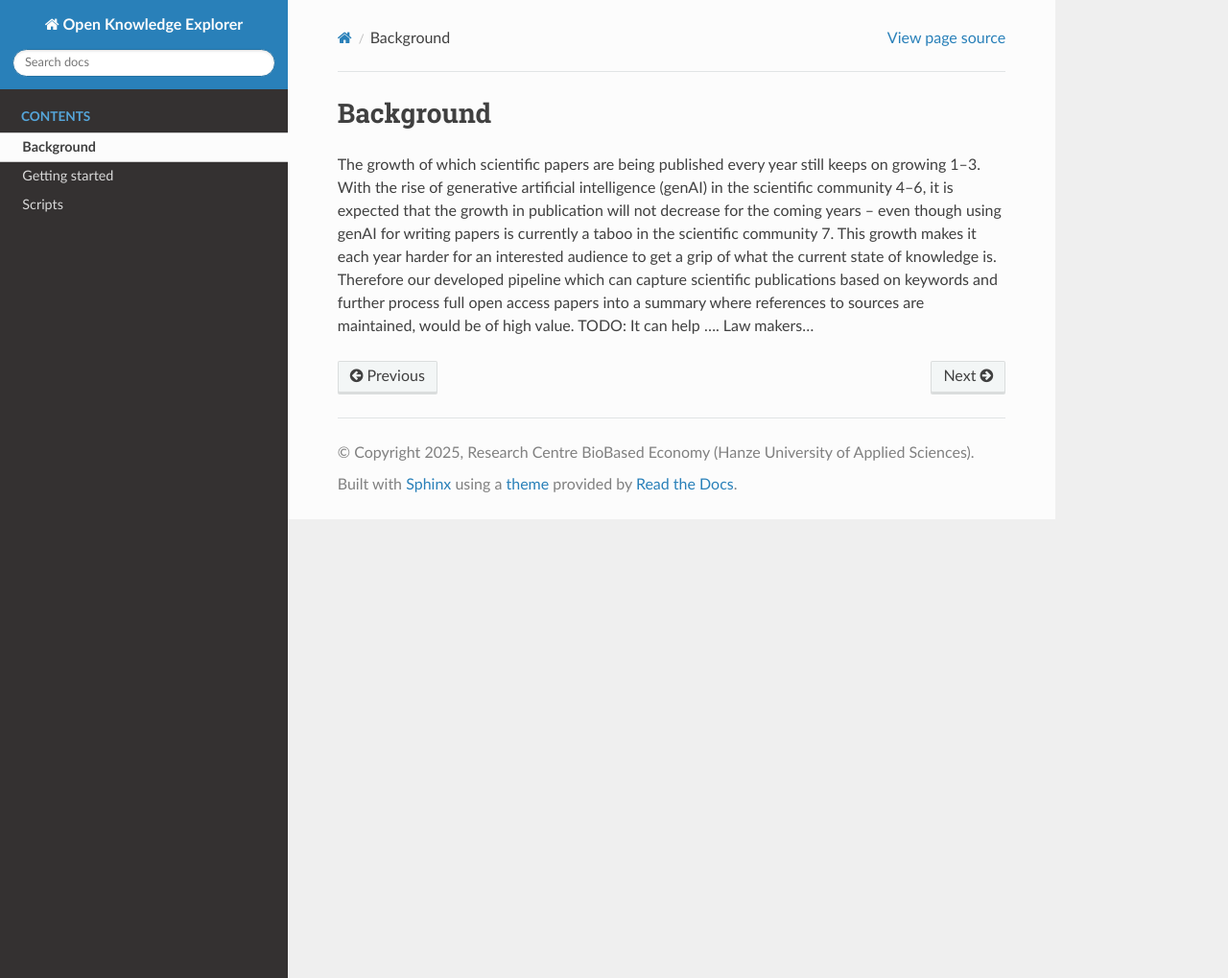
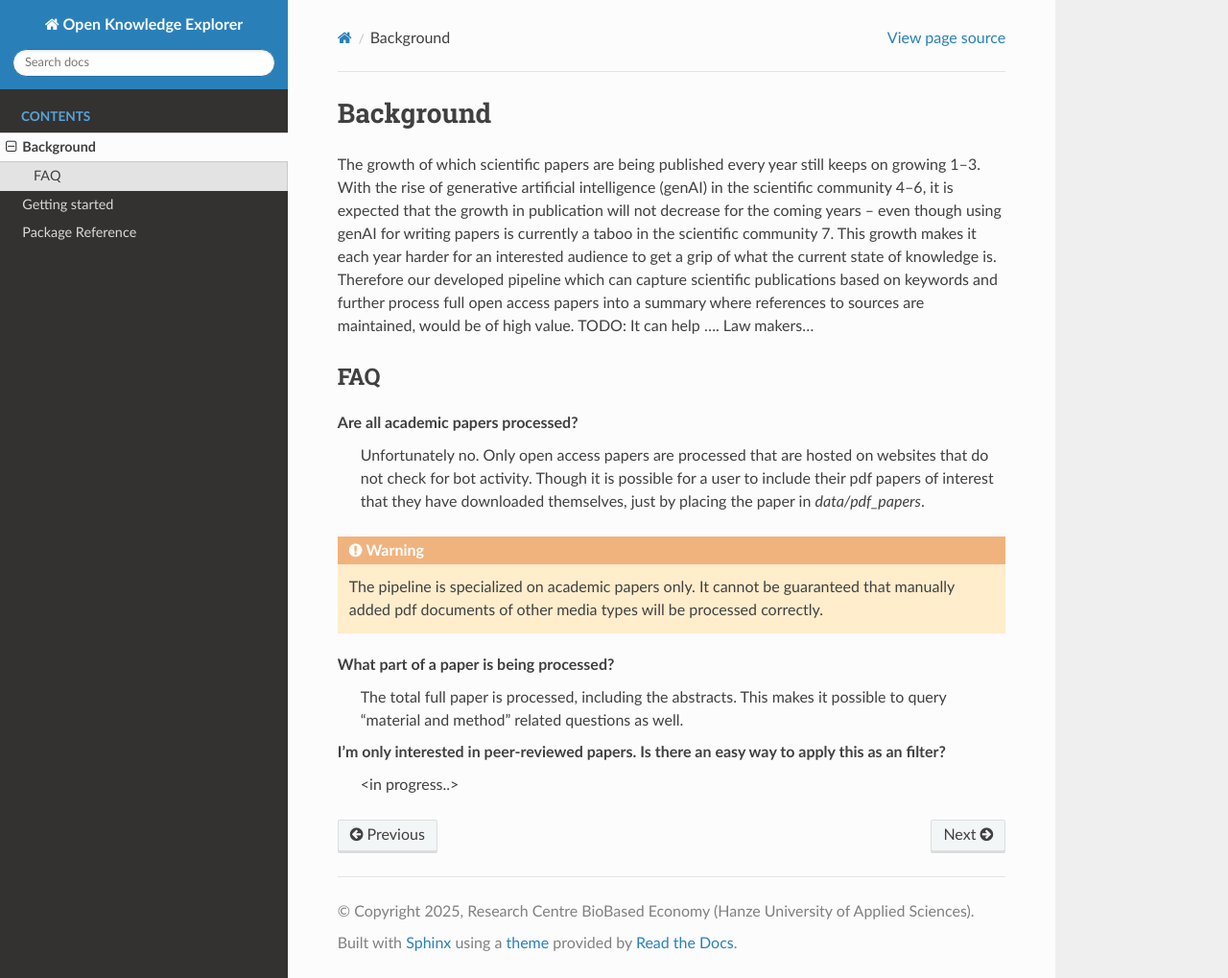
Before and after one commit to kcbbe/oke, a Sphinx documentation site: the page built from docs/source/background.rst, in a window 1280 px wide and 1019 px high. Shown: the whole window at 96% size. Built offline with Sphinx 7.4.7 and the Read the Docs theme 3.1.0, drawn with Linux system fonts in a browser that asks for light colours.

Commit message:
Changed name of header ('Scripts' to 'Package reference') and added FAQ to 'Background'

```diff
--- a/docs/source/background.rst
+++ b/docs/source/background.rst
@@ -4,3 +4,17 @@ Background
 
 The growth of which scientific papers are being published every year still keeps on growing 1–3. With the rise of generative artificial intelligence (genAI) in the scientific community 4–6, it is expected that the growth in publication will not decrease for the coming years – even though using genAI for writing papers is currently a taboo in the scientific community 7. This growth makes it each year harder for an interested audience to get a grip of what the current state of knowledge is. Therefore our developed pipeline which can capture scientific publications based on keywords and further process full open access papers into a summary where references to sources are maintained, would be of high value.
 TODO: It can help …. Law makers…
+
+FAQ
+---
+
+**Are all academic papers processed?**
+    Unfortunately no. Only open access papers are processed that are hosted on websites that do not check for bot activity.
+    Though it is possible for a user to include their pdf papers of interest that they have downloaded themselves, just by placing the paper in `data/pdf_papers`.
+.. warning:: The pipeline is specialized on academic papers only. It cannot be guaranteed that manually added pdf documents of other media types will be processed correctly.
+
+**What part of a paper is being processed?**
+    The total full paper is processed, including the abstracts. This makes it possible to query "material and method" related questions as well.
+
+**I'm only interested in peer-reviewed papers. Is there an easy way to apply this as an filter?**
+    <in progress..>
--- a/docs/source/index.rst
+++ b/docs/source/index.rst
@@ -11,7 +11,7 @@ Last updated: |version|
 Overview
 --------
 
-Open knowledge explorer is a python pipeline for finding open access papers on keywords and processing them into a comprehensible summary with valid references to papers - making given findings generated by artificial intelligence traceable.
+Open knowledge explorer is a python pipeline for finding full open access papers on keywords and processing them into a comprehensible summary with valid references to papers - making given findings generated by artificial intelligence traceable.
 Please find the github page containing `the code over here <https://github.com/CharmingChocobo/master_graduation_project/tree/main>`_ and
 check out `this extensive documentation page <https://bioinf.nl/~jbeenen/oke/html/index.html>`_.
 
@@ -22,11 +22,11 @@ check out `this extensive documentation page <https://bioinf.nl/~jbeenen/oke/htm
 
    background
    readme_link
-   scripts
+   package_reference
 
 .. Ref to how to link to README.md https://stackoverflow.com/questions/46278683/include-my-markdown-readme-into-sphinx
 
 |:mailbox_with_mail:| Contact
 -----------------------------
 
-If you are left with any questions or concerns, please contact Jennefer Beenen (j.beenen@pl.hanze.nl)
+If you are left with any questions or concerns, please contact Jennefer Beenen (j.beenen@pl.hanze.nl) and she will reply as soon as possible.
--- a/docs/source/scripts.rst
+++ b/docs/source/package_reference.rst
@@ -1,6 +1,6 @@
 
-Scripts
-=======
+Package Reference
+=================
 
 The pipeline consist out of multiple python scripts. Below is a brief description of the different scripts.
 
```
